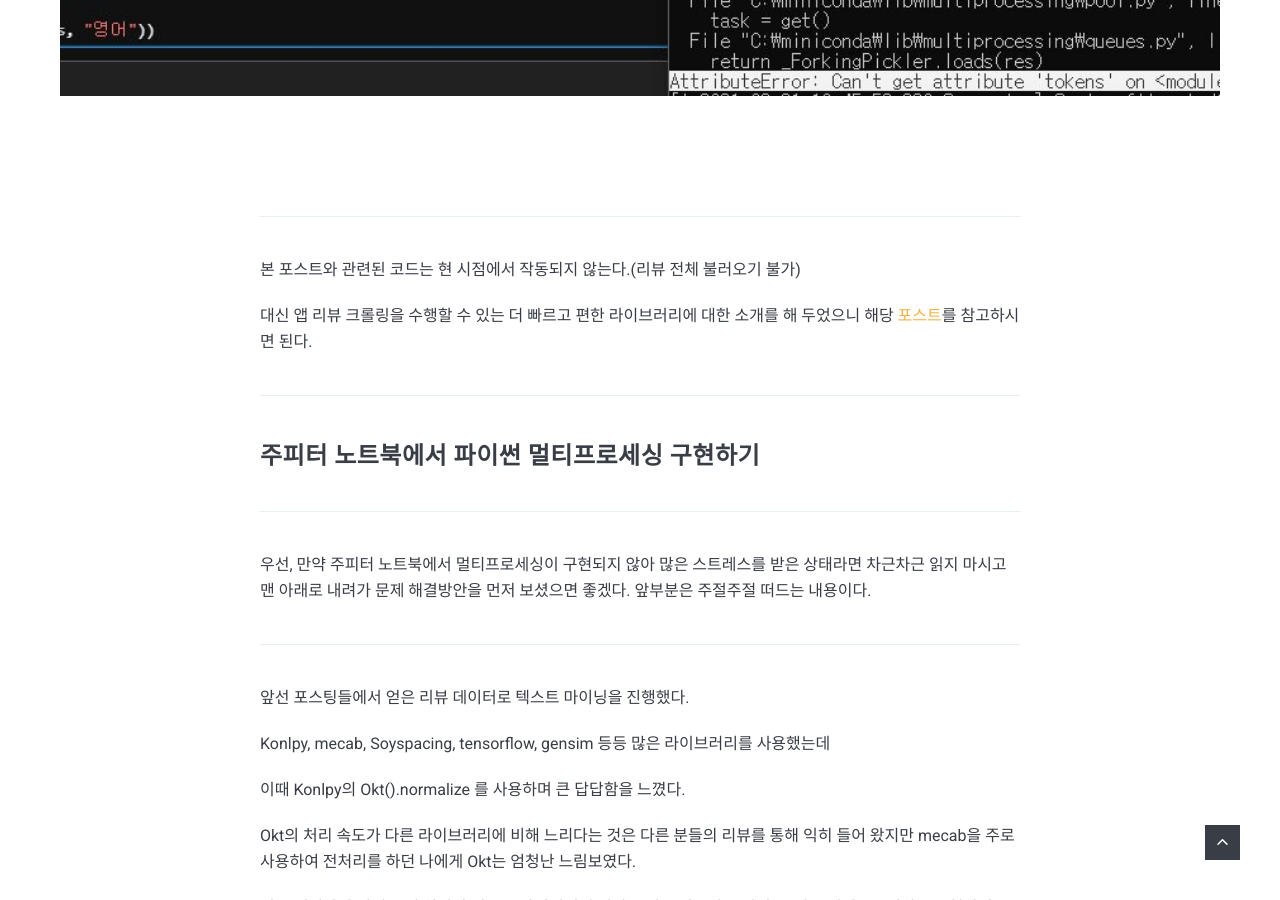
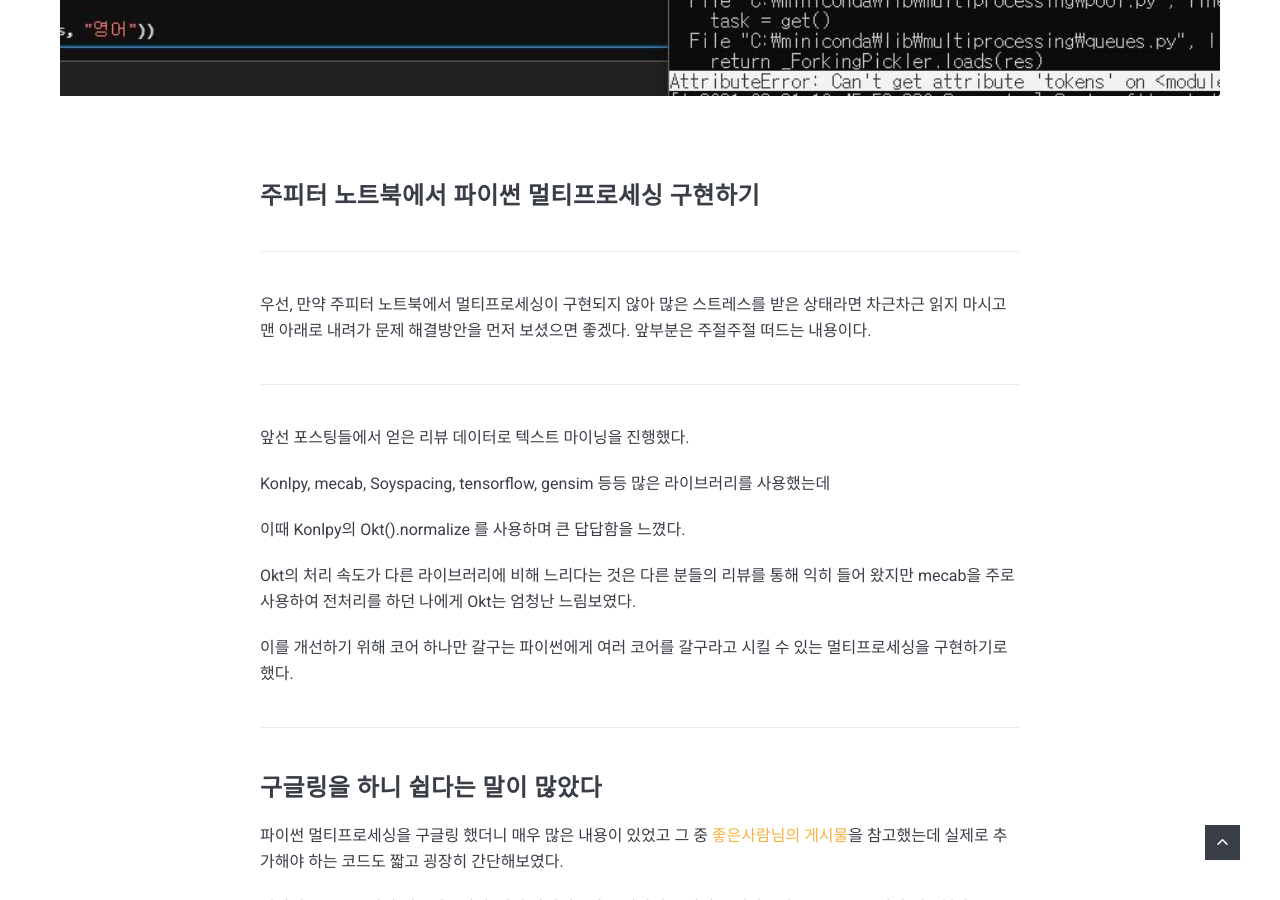
Before and after one commit to StrangeFate/StrangeFate.github.io, a Jekyll site: the page built from _posts/2021-07-14-Python-DA-4.markdown, in a window 1280 px wide and 900 px high, scrolled down 1087 px. Built offline with Jekyll 4.4.1, drawn with Linux system fonts in a browser that asks for light colours; nearby versions of some CDN libraries; comment, search, counter and statistics services are not loaded.

Commit message:
Update 2021-07-14-Python-DA-4.markdown

```diff
--- a/_posts/2021-07-14-Python-DA-4.markdown
+++ b/_posts/2021-07-14-Python-DA-4.markdown
@@ -5,14 +5,6 @@ date:   2021-07-14 16:16:00 +0900
 image:  python_da_4_img1.jpg
 tags:   파이썬 멀티프로세싱 주피터 주피터노트북 주피터랩
 ---
-
-***
-
-본 포스트와 관련된 코드는 현 시점에서 작동되지 않는다.(리뷰 전체 불러오기 불가)
-
-대신 앱 리뷰 크롤링을 수행할 수 있는 더 빠르고 편한 라이브러리에 대한 소개를 해 두었으니 해당 [포스트](https://strangefate.github.io/2022/01/06/AppReview-googleplayscraper/)를 참고하시면 된다.
-
-***
 
 ### 주피터 노트북에서 파이썬 멀티프로세싱 구현하기
 
```
